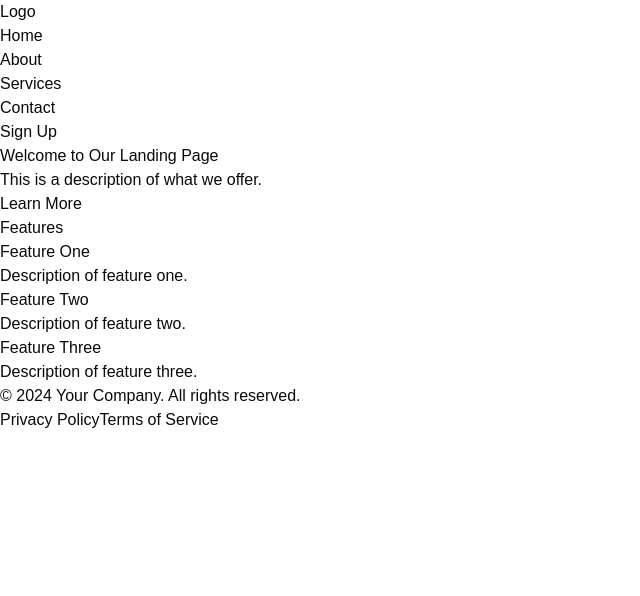
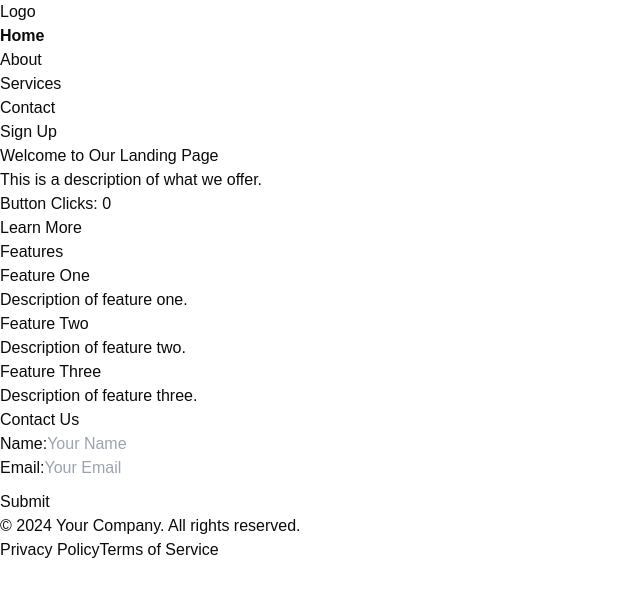
Before and after one commit to aocamilo/asta-gym, a Next.js app: page /classification in a window 1280 px wide. Shown: the top 596 px of the page, without its empty margins (0-640 px from the left). Built offline with nearby package versions, Linux system fonts and the light colour scheme.

Commit message:
Add interactive elements

```diff
--- a/app/classification/page.tsx
+++ b/app/classification/page.tsx
@@ -1,6 +1,42 @@
-import React from "react";
+"use client";
+
+import React, { useState } from "react";
 
 export default function ClassificationPage() {
+  // State for the click counter
+  const [clickCount, setClickCount] = useState(0);
+  // State for the active menu item
+  const [activeMenu, setActiveMenu] = useState("Home");
+  // State for form inputs
+  const [name, setName] = useState("");
+  const [email, setEmail] = useState("");
+
+  const handleLearnMoreClick = () => {
+    setClickCount((prevCount) => prevCount + 1);
+  };
+
+  const handleMenuClick = (menuItem: string) => {
+    setActiveMenu(menuItem);
+  };
+
+  const handleNameChange = (event: React.ChangeEvent<HTMLInputElement>) => {
+    setName(event.target.value);
+  };
+
+  const handleEmailChange = (event: React.ChangeEvent<HTMLInputElement>) => {
+    setEmail(event.target.value);
+  };
+
+  const handleSubmit = () => {
+    // Basic submission logic (e.g., log to console)
+    console.log("Form Submitted:", { name, email });
+    // You would typically send this data to a server here
+    alert(`Thank you, ${name}! We received your email: ${email}`);
+    // Clear fields after submission
+    setName("");
+    setEmail("");
+  };
+
   return (
     <div id="page-container">
       {/* Navigation Bar */}
@@ -9,10 +45,19 @@ export default function ClassificationPage() {
           <span>Logo</span>
         </div>
         <div className="menu-container">
-          <div className="menu-item">Home</div>
-          <div className="menu-item">About</div>
-          <div className="menu-item">Services</div>
-          <div className="menu-item">Contact</div>
+          {["Home", "About", "Services", "Contact"].map((item) => (
+            <div
+              key={item}
+              className={`menu-item ${activeMenu === item ? "active" : ""}`}
+              onClick={() => handleMenuClick(item)}
+              style={{
+                cursor: "pointer",
+                fontWeight: activeMenu === item ? "bold" : "normal",
+              }}
+            >
+              {item}
+            </div>
+          ))}
         </div>
         <div id="cta-button" className="button primary-button">
           Sign Up
@@ -23,7 +68,13 @@ export default function ClassificationPage() {
       <div id="hero-section" className="section hero">
         <h1>Welcome to Our Landing Page</h1>
         <p>This is a description of what we offer.</p>
-        <div id="learn-more-button" className="button secondary-button">
+        <p>Button Clicks: {clickCount}</p>
+        <div
+          id="learn-more-button"
+          className="button secondary-button"
+          onClick={handleLearnMoreClick}
+          style={{ cursor: "pointer" }}
+        >
           Learn More
         </div>
       </div>
@@ -47,6 +98,43 @@ export default function ClassificationPage() {
         </div>
       </div>
 
+      {/* Contact Form Section */}
+      <div id="contact-section" className="section contact-form">
+        <h2>Contact Us</h2>
+        <div className="form-container">
+          <div className="form-group">
+            <span className="form-label">Name:</span>
+            <input
+              type="text"
+              id="name-input"
+              className="form-input"
+              value={name}
+              onChange={handleNameChange}
+              placeholder="Your Name"
+            />
+          </div>
+          <div className="form-group">
+            <span className="form-label">Email:</span>
+            <input
+              type="email"
+              id="email-input"
+              className="form-input"
+              value={email}
+              onChange={handleEmailChange}
+              placeholder="Your Email"
+            />
+          </div>
+          <div
+            id="submit-button"
+            className="button primary-button"
+            onClick={handleSubmit}
+            style={{ cursor: "pointer", marginTop: "10px" }}
+          >
+            Submit
+          </div>
+        </div>
+      </div>
+
       {/* Footer Section */}
       <div id="footer" className="section footer">
         <p>© 2024 Your Company. All rights reserved.</p>
```
